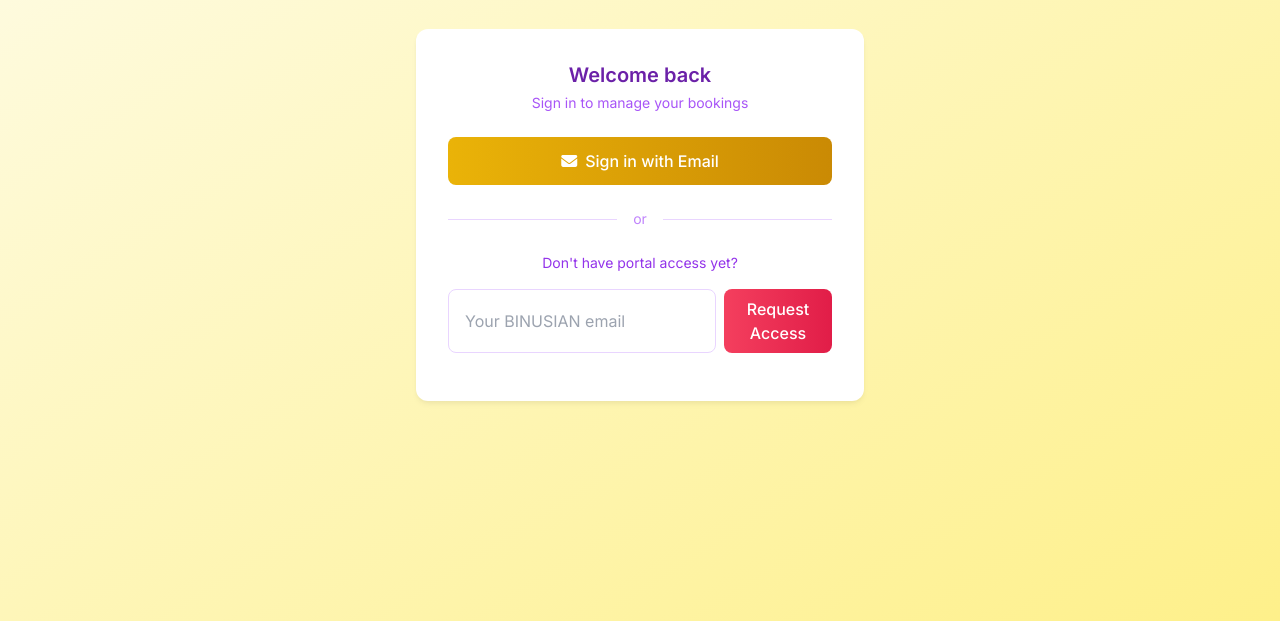
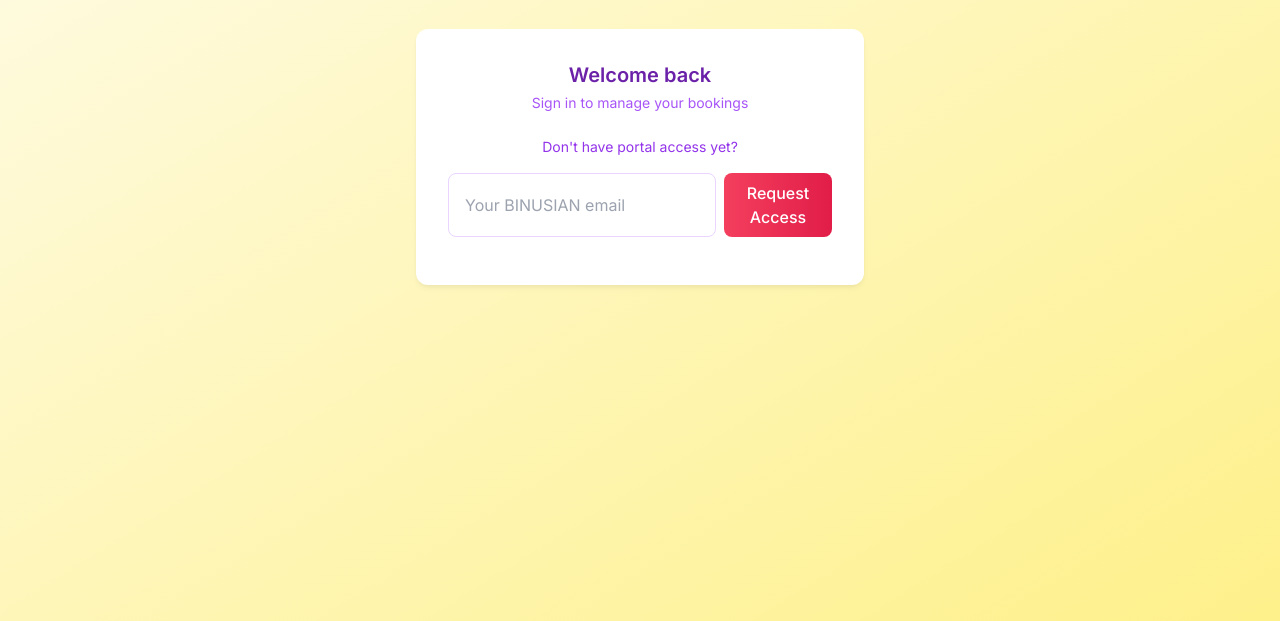
Before and after one commit to icannDevTeam/edtech-booking-app, a plain HTML site: page teacher-portal.html in a window 1280 px wide. Shown: the part 179-800 px from the top of the page. Drawn offline with nearby package versions, Linux system fonts and the light colour scheme.

Commit message:
Remove sign-in with email from teacher portal

```diff
--- a/teacher-portal.html
+++ b/teacher-portal.html
@@ -100,16 +100,7 @@
         </div>
 
         <div class="space-y-4">
-          <button id="emailLogin" class="w-full px-4 py-3 rounded-lg btn-primary text-white font-medium flex items-center justify-center gap-2 transition-all hover:shadow-md">
-            <i class="fas fa-envelope"></i>
-            Sign in with Email
-          </button>
-
-          <div class="relative flex items-center py-2">
-            <div class="flex-grow border-t border-secondary-200"></div>
-            <span class="flex-shrink mx-4 text-secondary-400 text-sm">or</span>
-            <div class="flex-grow border-t border-secondary-200"></div>
-          </div>
+          <!-- Sign in with Email button removed -->
 
           <div class="text-center text-secondary-600 text-sm">
             Don't have portal access yet?
```
